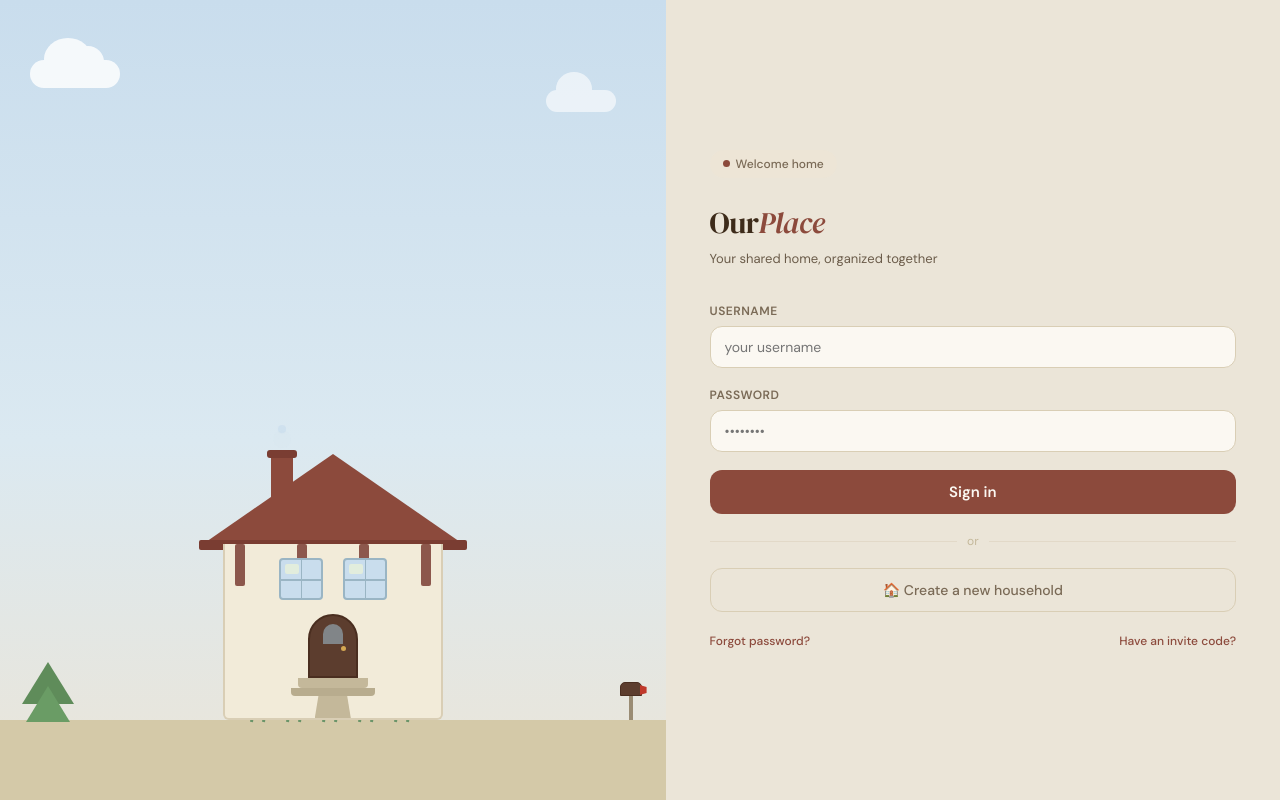
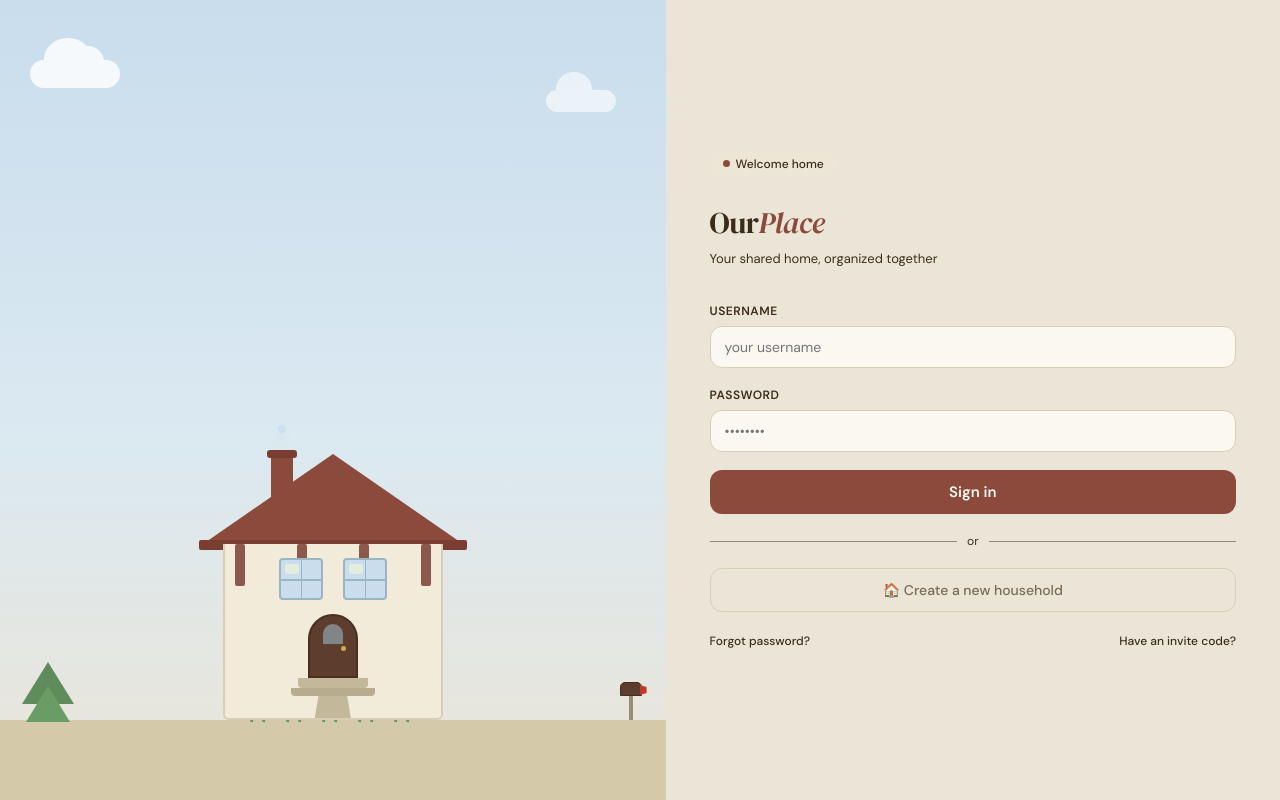
Before and after one commit to JoshuaLall/COP4331C-Group-8--MERN, a React (Vite) app in the folder frontend/: page / in a window 1280 px wide. Built offline with nearby package versions, Linux system fonts and the light colour scheme.

Commit message:
Improved accessibility light house score

```diff
--- a/frontend/src/CSS/Login.css
+++ b/frontend/src/CSS/Login.css
@@ -451,7 +451,7 @@
     border-radius: 999px;
     padding: 5px 13px;
     font-size: 12px;
-    color: #7A6A56;
+    color: #3c2e1c;
     margin-bottom: 22px;
     font-weight: 500;
     width: fit-content;
@@ -479,7 +479,7 @@
 
 .sub {
     font-size: 13px;
-    color: #6B5C4A;
+    color: #3c2e1c;
     margin-bottom: 34px;
 }
 
@@ -487,7 +487,7 @@
     display: block;
     font-size: 12px;
     font-weight: 600;
-    color: #7A6A56;
+    color: #3c2e1c;
     margin-bottom: 6px;
     letter-spacing: 0.5px;
     text-transform: uppercase;
@@ -535,7 +535,7 @@
     align-items: center;
     gap: 10px;
     margin: 18px 0;
-    color: #C4B89A;
+    color: #3c2e1c;
     font-size: 12px;
 }
 
@@ -544,7 +544,7 @@
     content: '';
     flex: 1;
     height: 1px;
-    background: #E2D9C8;
+    background: #948777;
 }
 
 .btn-sec {
@@ -572,7 +572,7 @@
 }
 
 .links-row a {
-    color: #8C4A3C;
+    color: #3c2e1c;
     text-decoration: none;
     font-weight: 500;
 }
```
